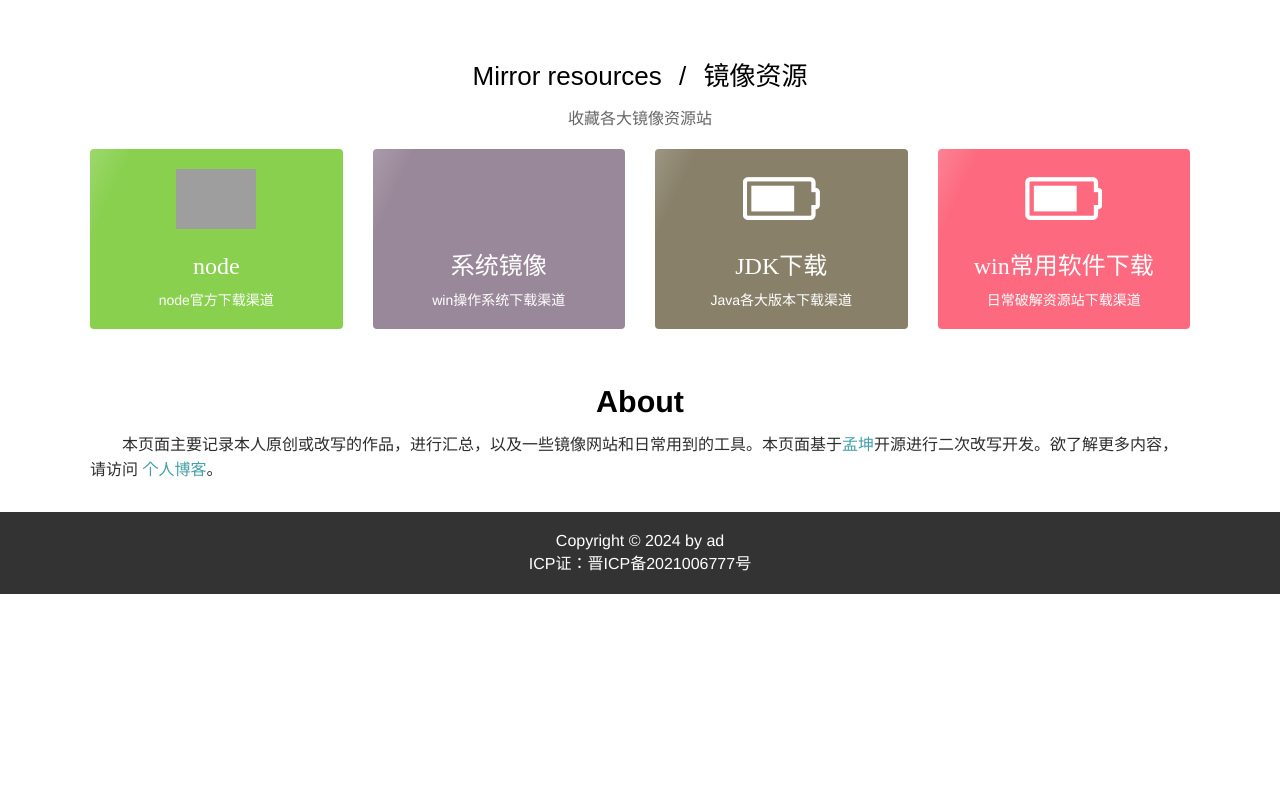
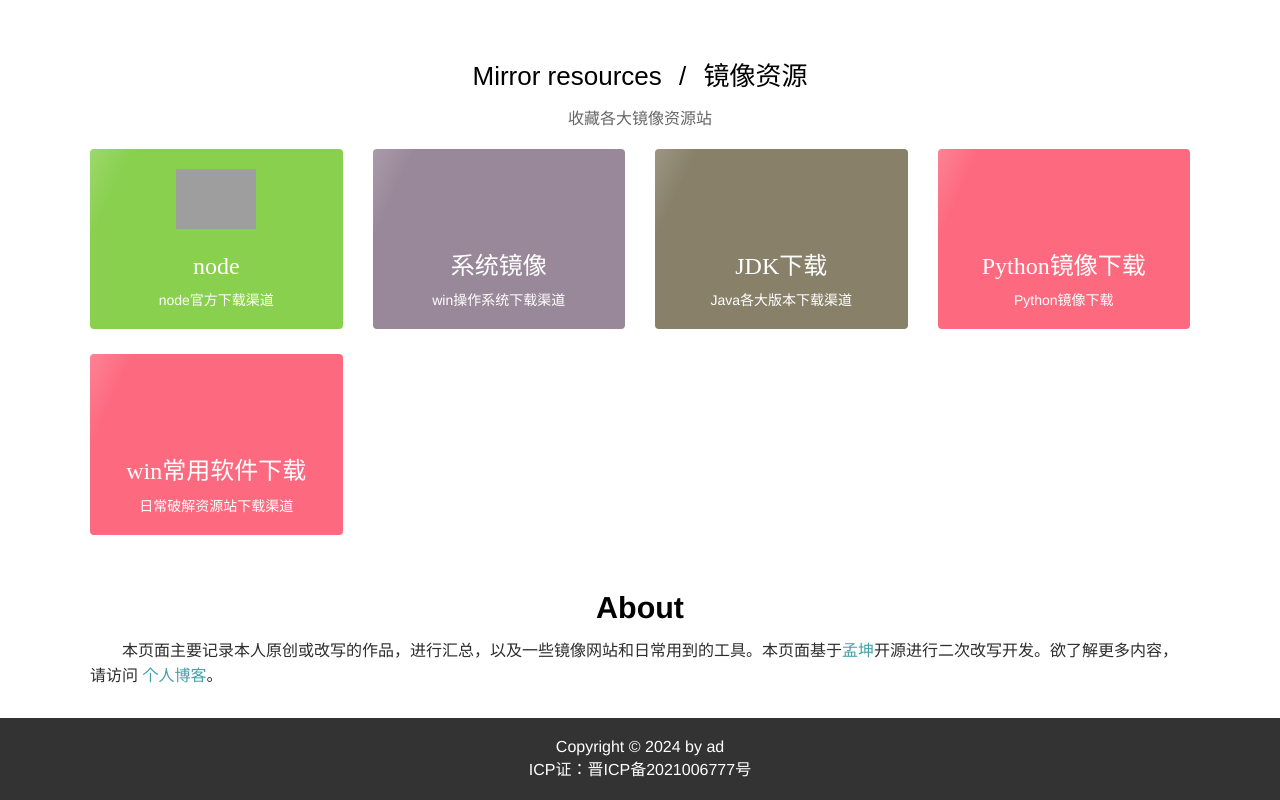
Before and after one commit to 2585570153/productWeb, a plain HTML site: page index.html in a window 1280 px wide. Shown: the part 1789-2589 px from the top of the page. Before the commit the page ends 2383 px from the top, so only its background shows below. Drawn offline with Linux system fonts and the light colour scheme; grey boxes are pictures that could not be loaded; a script that the page names is missing.

Commit message:
增加python镜像

```diff
--- a/index.html
+++ b/index.html
@@ -146,7 +146,6 @@
         <a href="http://www.codebaoku.com/jdk/jdk-index.html" target="_blank">
             <article class="mk-color-item color6">
                 <div class="item-logo">
-                    <i class="fa fa-battery-three-quarters" aria-hidden="true"></i>
                 </div>
                 <h3>JDK下载</h3>
                 <p>Java各大版本下载渠道</p>
@@ -156,10 +155,21 @@
     </div>      <!-- mk-item -->
 
     <div class="mk-item">
+        <a href="https://python.p2hp.com/downloads/windows/index.html" target="_blank">
+            <article class="mk-color-item color2">
+                <div class="item-logo">
+                </div>
+                <h3>Python镜像下载</h3>
+                <p>Python镜像下载</p>
+                <i class="light"></i>
+            </article>
+        </a>
+    </div>      <!-- mk-item -->
+
+    <div class="mk-item">
         <a href="https://www.xxrjm.com/" target="_blank">
             <article class="mk-color-item color2">
                 <div class="item-logo">
-                    <i class="fa fa-battery-three-quarters" aria-hidden="true"></i>
                 </div>
                 <h3>win常用软件下载</h3>
                 <p>日常破解资源站下载渠道</p>
@@ -168,7 +178,7 @@
         </a>
     </div>      <!-- mk-item -->
 
-    </div>  <!-- mk-item-box -->
+    </div>
 
     </section>  <!--  class="section" -->
 <section class="section">  <!--  class="section" -->
```
